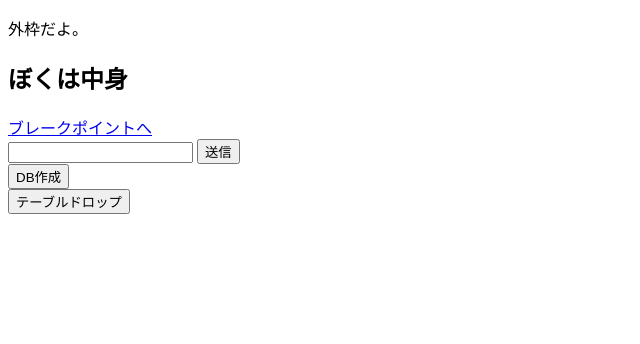
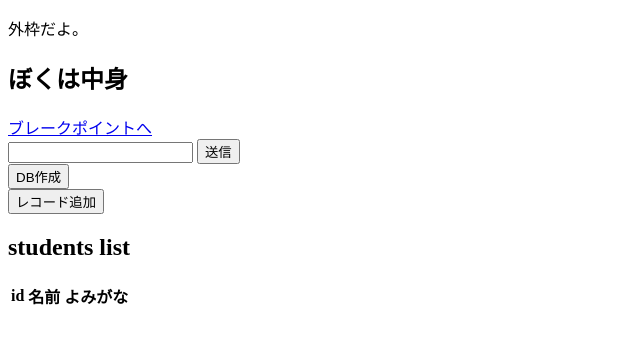
Before and after one commit to siruku6/flask_sample, a Flask app: page / in a window 1280 px wide. Shown: the top 344 px of the page, without its empty margins (0-640 px from the left). Run offline with Flask 2, Linux system fonts and the light colour scheme; data that the repository does not hold is empty.

Commit message:
query & show records from teble

```diff
--- a/app.py
+++ b/app.py
@@ -1,4 +1,4 @@
-from flask import Flask, render_template, request
+from flask import Flask, render_template, request, redirect, url_for
 # import logging
 
 from migration import *
@@ -8,7 +8,8 @@ app = Flask(__name__)
 
 @app.route('/')
 def index():
-    return render_template('index.html')
+    students = Student.__table__.select().execute().fetchall()
+    return render_template('index.html', students=students)
 
 @app.route('/break')
 def hello():
@@ -31,7 +32,7 @@ def create_db():
 @app.route('/add_record')
 def add_record():
     Student.__table__.insert().execute(name='お名前', kana='おなまえ')
-    return ''
+    return redirect(url_for('index'))
 
 
 if __name__ == '__main__':
--- a/templates/index.html
+++ b/templates/index.html
@@ -14,7 +14,23 @@
 </form>
 
 <form action='/add_record' method='get'>
-  <input type='submit' value='テーブルドロップ'>
+  <input type='submit' value='レコード追加'>
 </form>
 
+<h2>students list</h2>
+<table>
+  <tr>
+    <th>id</th>
+    <th>名前</th>
+    <th>よみがな</th>
+  </tr>
+  {%  for student in students  %}
+  <tr>
+    <th>{{ student.id }}</th>
+    <th>{{ student.name }}</th>
+    <th>{{ student.kana }}</th>
+  </tr>
+  {% endfor %}
+</table>
+
 {% endblock %}
```
